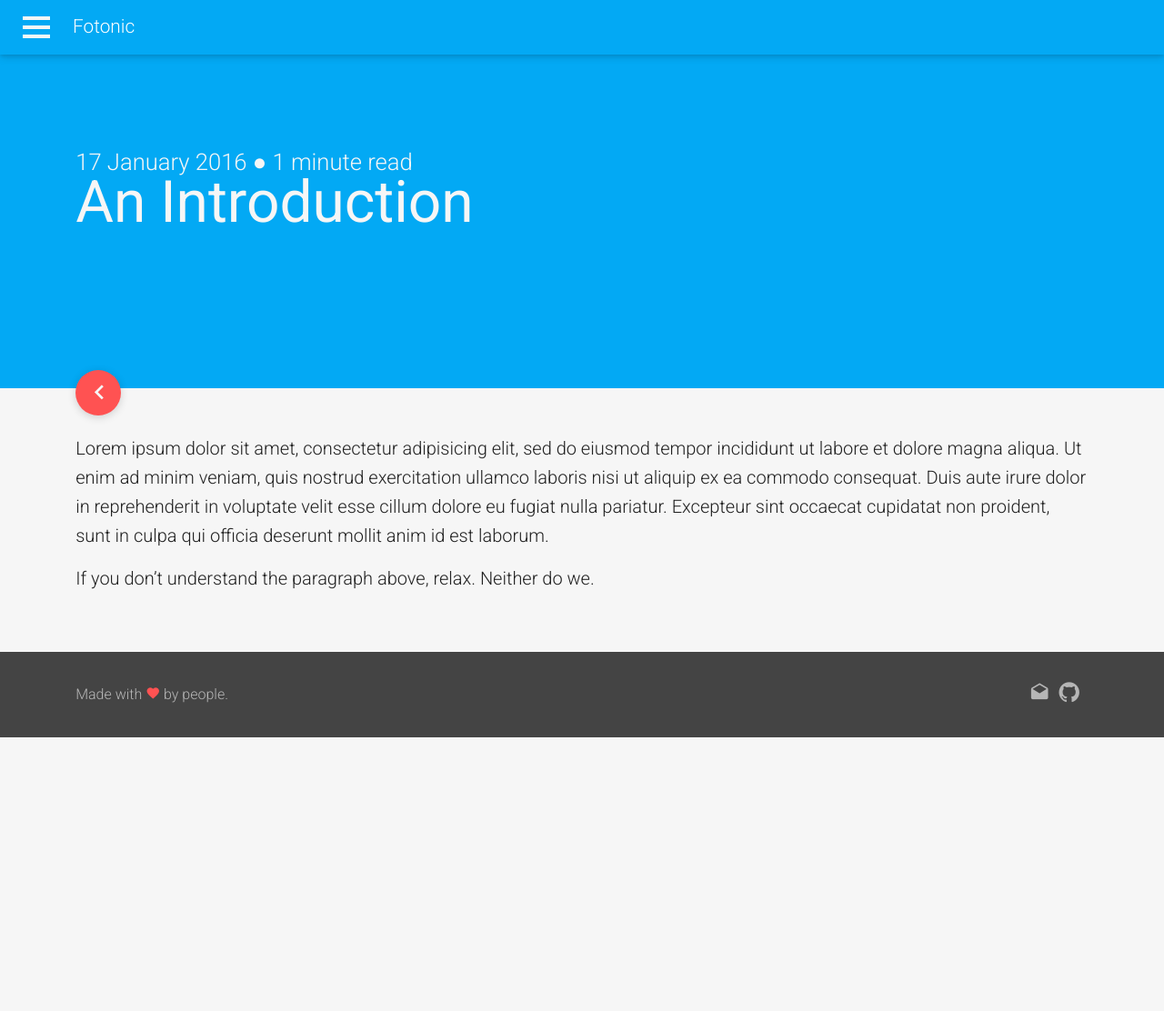
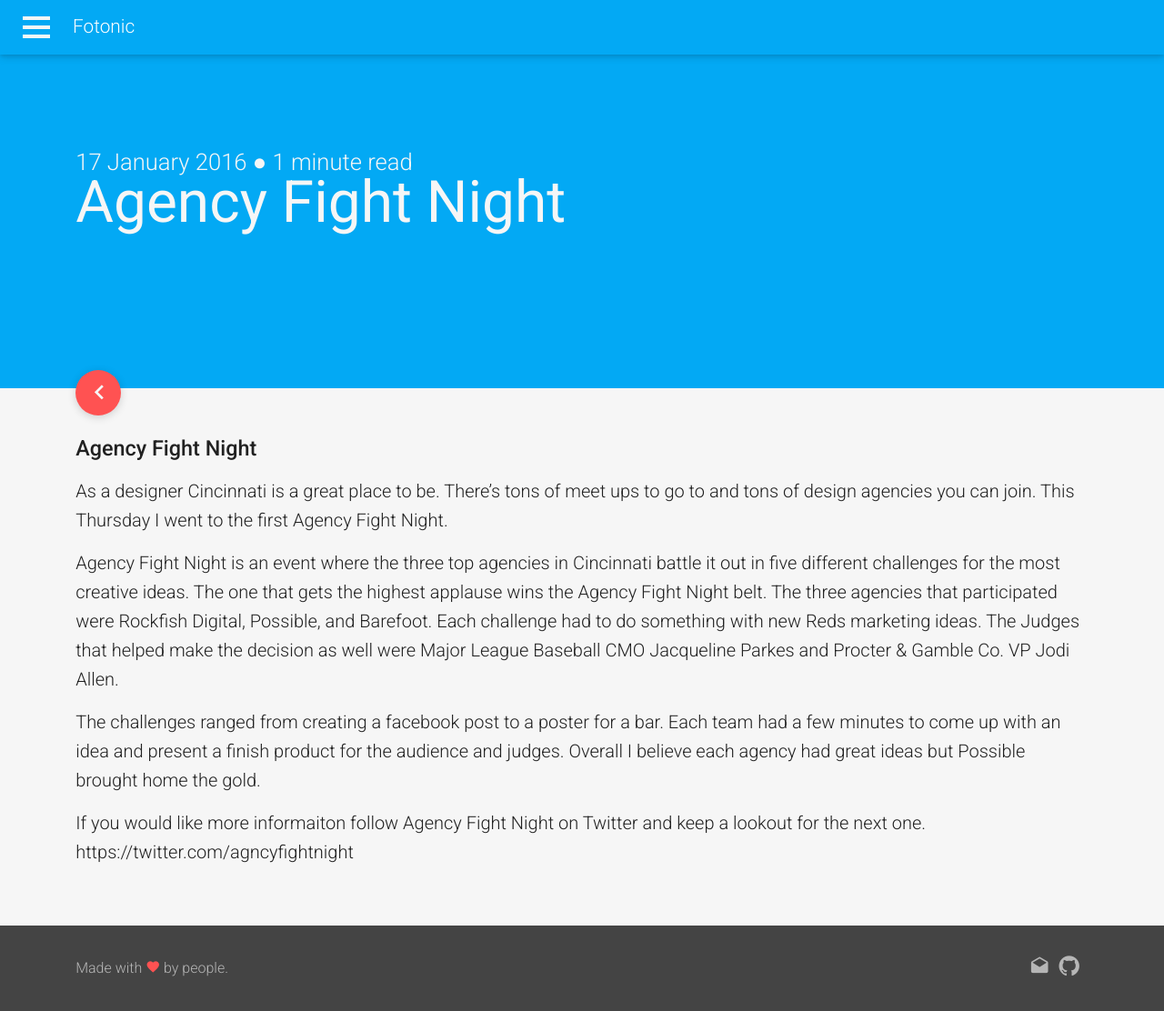
Before and after one commit to fotonic/fotonic.github.io, a Jekyll site: the page built from _posts/2016-01-17-an-introduction.md, in a window 1280 px wide and 1112 px high. Shown: the whole window at 91% size. Built offline with Jekyll 4.4.1, drawn with Linux system fonts in a browser that asks for light colours; nearby versions of some CDN libraries.

Commit message:
blog post

```diff
--- a/_posts/2016-01-17-an-introduction.md
+++ b/_posts/2016-01-17-an-introduction.md
@@ -1,9 +1,15 @@
 ---
 layout: post
-title: "An Introduction"
-tags: [ general, about]
+title: "Agency Fight Night"
+tags: [ Design, Cincinnati, Possible, Rockfish, Barefoot]
 ---
 
-Lorem ipsum dolor sit amet, consectetur adipisicing elit, sed do eiusmod tempor incididunt ut labore et dolore magna aliqua. Ut enim ad minim veniam, quis nostrud exercitation ullamco laboris nisi ut aliquip ex ea commodo consequat. Duis aute irure dolor in reprehenderit in voluptate velit esse cillum dolore eu fugiat nulla pariatur. Excepteur sint occaecat cupidatat non proident, sunt in culpa qui officia deserunt mollit anim id est laborum.
+### Agency Fight Night
 
-If you don't understand the paragraph above, relax. Neither do we.
+As a designer Cincinnati is a great place to be.  There's tons of meet ups to go to and tons of design agencies you can join.  This Thursday I went to the first Agency Fight Night.
+
+Agency Fight Night is an event where the three top agencies in Cincinnati battle it out in five different challenges for the most creative ideas.  The one that gets the highest applause wins the Agency Fight Night belt.  The three agencies that participated were Rockfish Digital, Possible, and Barefoot.  Each challenge had to do something with new Reds marketing ideas.  The Judges that helped make the decision as well were Major League Baseball CMO Jacqueline Parkes and Procter & Gamble Co. VP Jodi Allen.
+
+The challenges ranged from creating a facebook post to a poster for a bar.  Each team had a few minutes to come up with an idea and present a finish product for the audience and judges.  Overall I believe each agency had great ideas but Possible brought home the gold.
+
+If you would like more informaiton follow Agency Fight Night on Twitter and keep a lookout for the next one.  https://twitter.com/agncyfightnight
```
Also changed, not shown: _posts/_2015-01-03-readability-post1.md (deleted, +0 -47 lines), _posts/_2015-01-03-sample-link-post0.md (deleted, +0 -10 lines), _posts/_2015-01-03-sample-post.md (+3 -0 lines).
